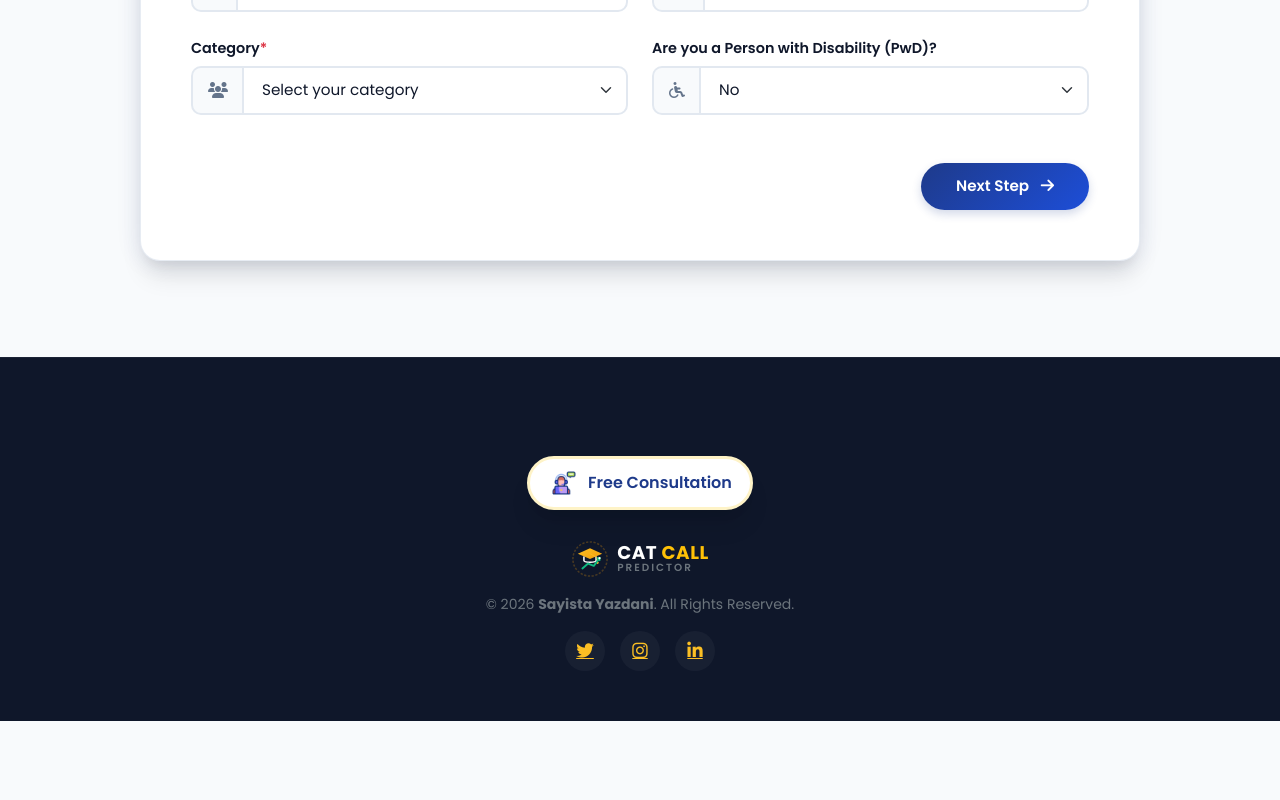
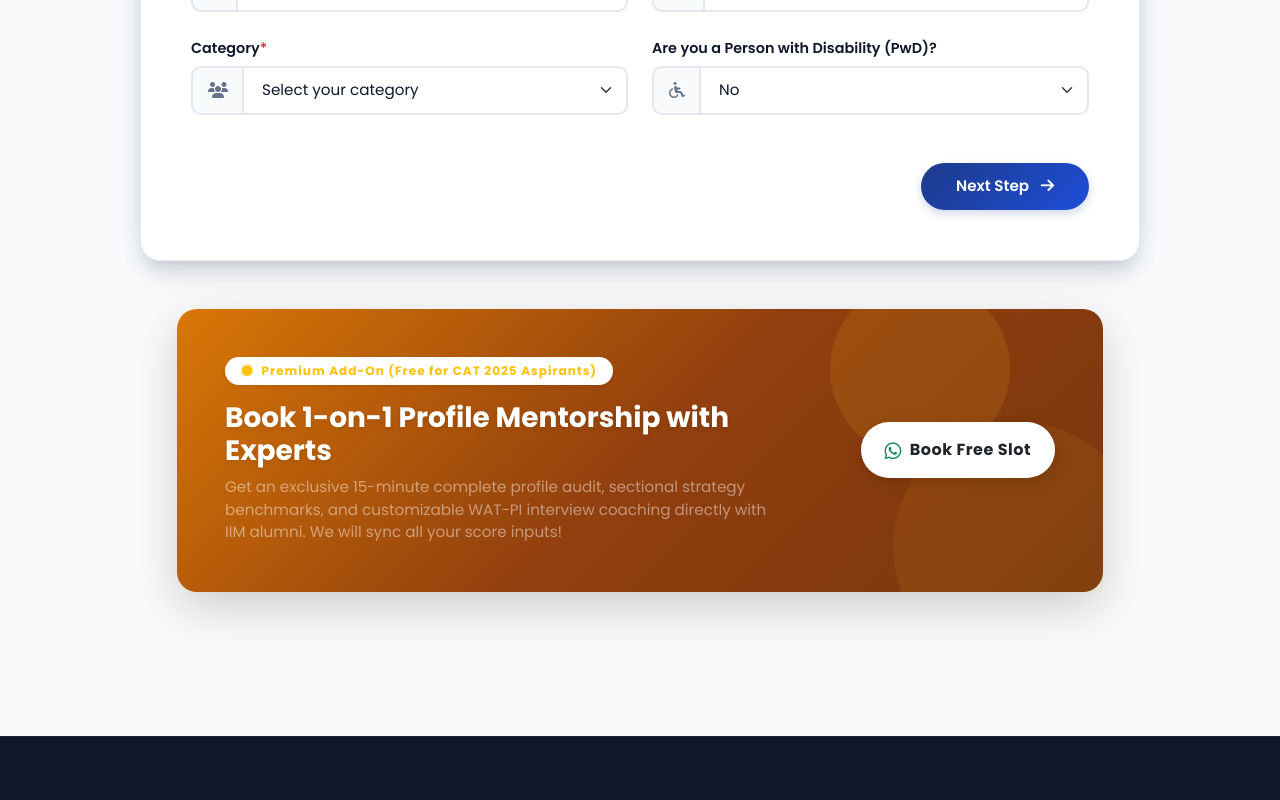
Before and after one commit to Sayista-Yazdani/MBA-CAT-Call-Predictor-MyDesign, a React (Vite) app: page / in a window 1280 px wide. Shown: the part 922-1722 px from the top of the page. Before the commit the page ends 1643 px from the top, so only its background shows below. Built offline with nearby package versions, Linux system fonts and the light colour scheme; a web font is replaced by a local one.

Commit message:
feat: render CounsellingBanner on homepage beneath StepperForm for persistent visibility

```diff
--- a/src/App.tsx
+++ b/src/App.tsx
@@ -132,6 +132,15 @@
       <section id="predictor" className="form-section mainbg-color py-5">
         <div className="container py-5">
           <StepperForm onPredict={handlePredict} loading={loading} />
+
+          {/* Elegant Mentorship Banner displayed on homepage before calculation */}
+          {!hasCalculated && (
+            <div className="row justify-content-center mt-5 print-hide">
+              <div className="col-lg-10">
+                <CounsellingBanner onOpenMentorship={() => setMentorshipOpen(true)} />
+              </div>
+            </div>
+          )}
         </div>
       </section>
 
```
